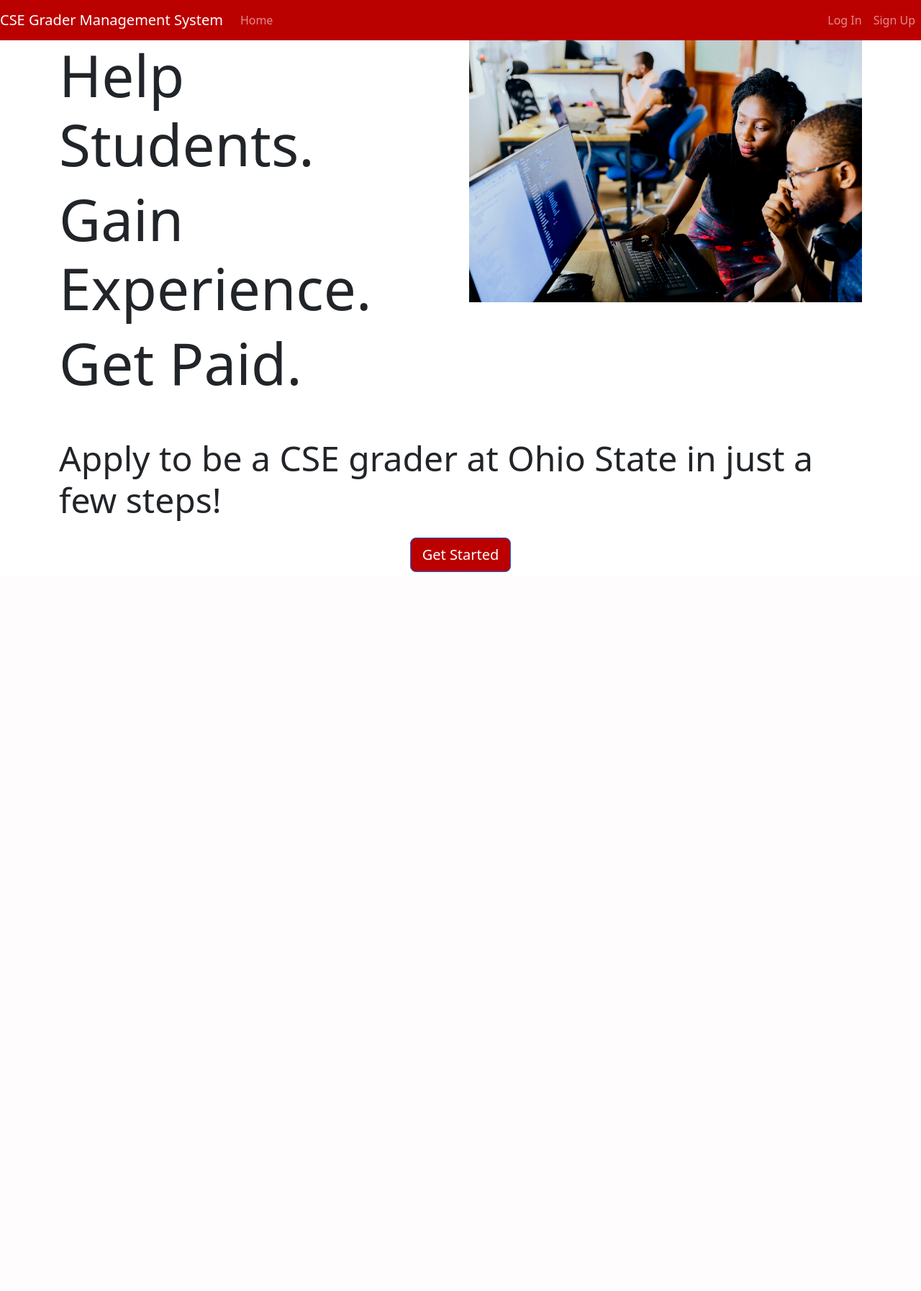
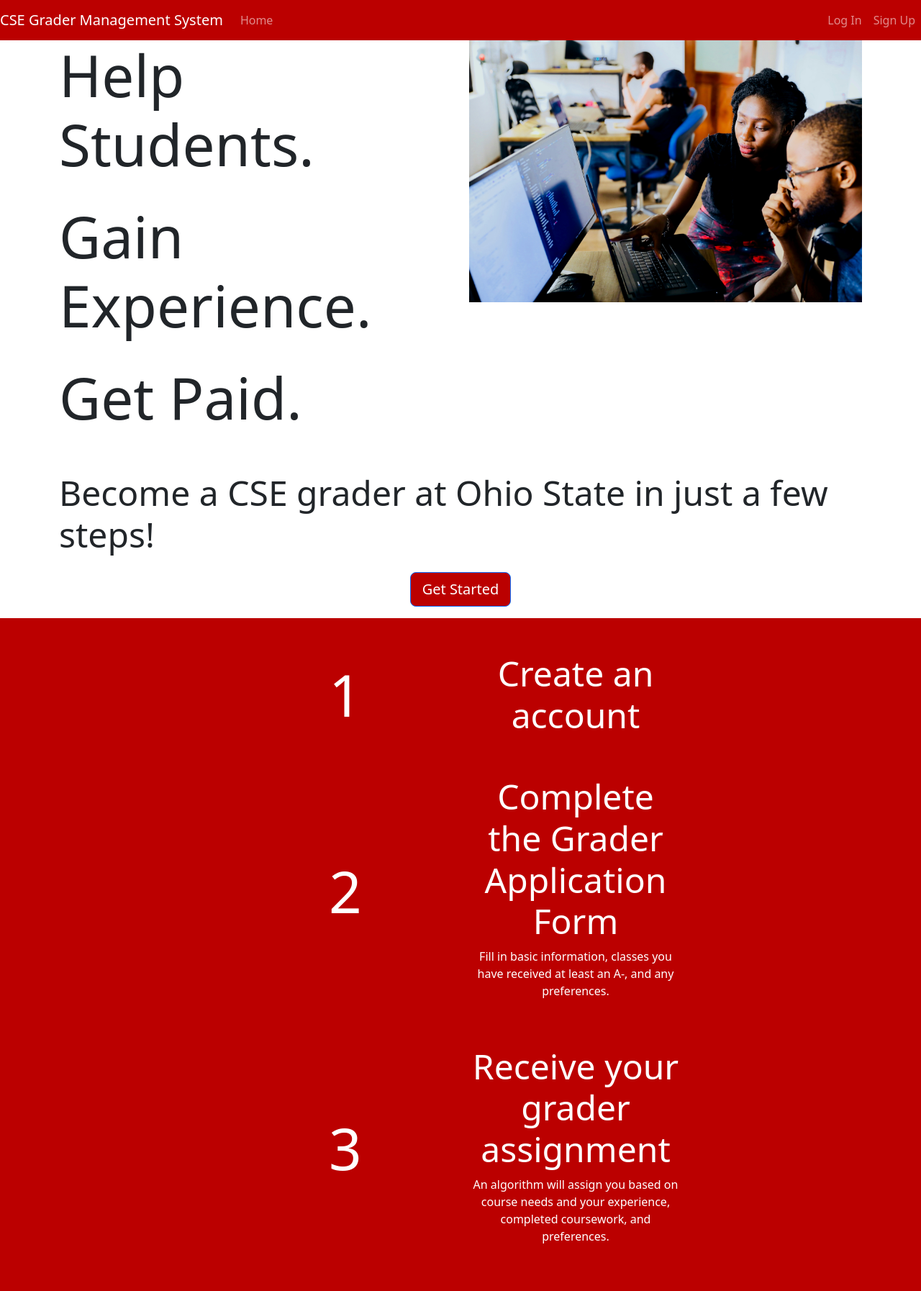
Before and after one commit to Sam-Dominguez/OSU_CSE_GMS, a Django app: page / in a window 1280 px wide. Shown: the whole page at 72% size. Before the commit the page ends 795 px from the top, so only its background shows below. Run offline with Django 4.2, Linux system fonts and the light colour scheme; some libraries are stand-ins or nearby versions.

Commit message:
improved landing page

```diff
--- a/OSU_CSE_GMS/templates/home.html
+++ b/OSU_CSE_GMS/templates/home.html
@@ -2,27 +2,70 @@
 
 {% block title %}Home{% endblock %}
 
+{% block style %}
+<style>
+    #steps, h1 h2 h3 p {
+        color: white;
+    }
+</style>
+{% endblock %}
+
 {% block content %}
+<div class="main">
     <div class="container text-start">
         <div class="row justify-content-between">
             <div class="col-6">
                 <h1 class="display-1">Help Students.</h1>
+                <br>
                 <h1 class="display-1">Gain Experience.</h1>
+                <br>
                 <h1 class="display-1">Get Paid.</h1>
             </div>
             {% load static %}
             <div class="col-6">
                 <img src="{% static 'grader_helping_student.jpg' %}" alt="" width="800" height="533" class="img-fluid">
             </div>
-        <div class="d-flex align-items-center justify-content-center mt-5 mb-3">
-            <h2 class="display-5">Apply to be a CSE grader at Ohio State in just a few steps!</h2>
+            <div class="d-flex align-items-center justify-content-center mt-5">
+                <h2 class="display-5">Become a CSE grader at Ohio State in just a few steps!</h2>
             </div>
         </div>
     </div>
 
-<div class="d-flex align-items-center justify-content-center">
+    <div class="d-flex align-items-center justify-content-center my-3">
         <form action="{% url 'student' %}">
             <button type="submit" class="btn btn-primary btn-lg" style="background-color: #BB0000 !important;">Get Started</button>
         </form>
     </div>
+</div>
+
+<div class="container-fluid text-start" id="steps" style="background-color: #BB0000;">
+
+    <div class="row justify-content-center pt-5">
+        <div class="col-3 text-center my-auto">
+            <h3 class="display-1">1</h1>
+        </div>
+        <div class="col-3 text-center my-auto">
+            <h3 class="display-5">Create an account</h3>
+        </div>
+    </div>
+    <div class="row justify-content-center py-5">
+        <div class="col-3 text-center my-auto">
+            <h3 class="display-1">2</h1>
+        </div>
+        <div class="col-3 text-center my-auto">
+            <h3 class="display-5">Complete the Grader Application Form</h3>
+            <p>Fill in basic information, classes you have received at least an A-, and any preferences.</p>
+        </div>
+    </div>
+    <div class="row justify-content-center pb-5">
+        <div class="col-3 text-center my-auto">
+            <h3 class="display-1">3</h1>
+        </div>
+        <div class="col-3 text-center my-auto">
+            <h3 class="display-5">Receive your grader assignment</h3>
+            <p>An algorithm will assign you based on course needs and your experience, completed coursework, and preferences.</p>
+        </div>
+    </div>
+</div>
+
 {% endblock %}
```
Also changed, not shown: OSUCSEGraderManagementSystem.db. Lines whose indentation alone changed are shown as unchanged.
